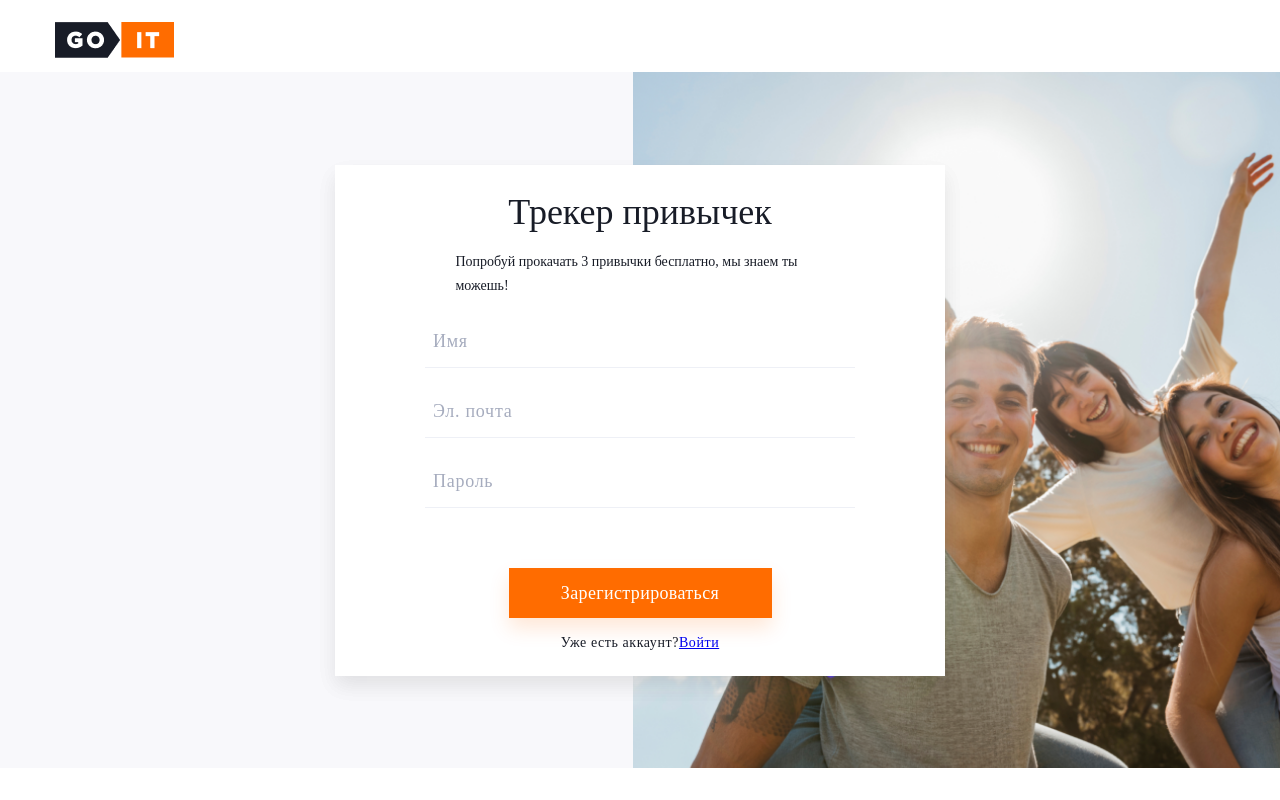
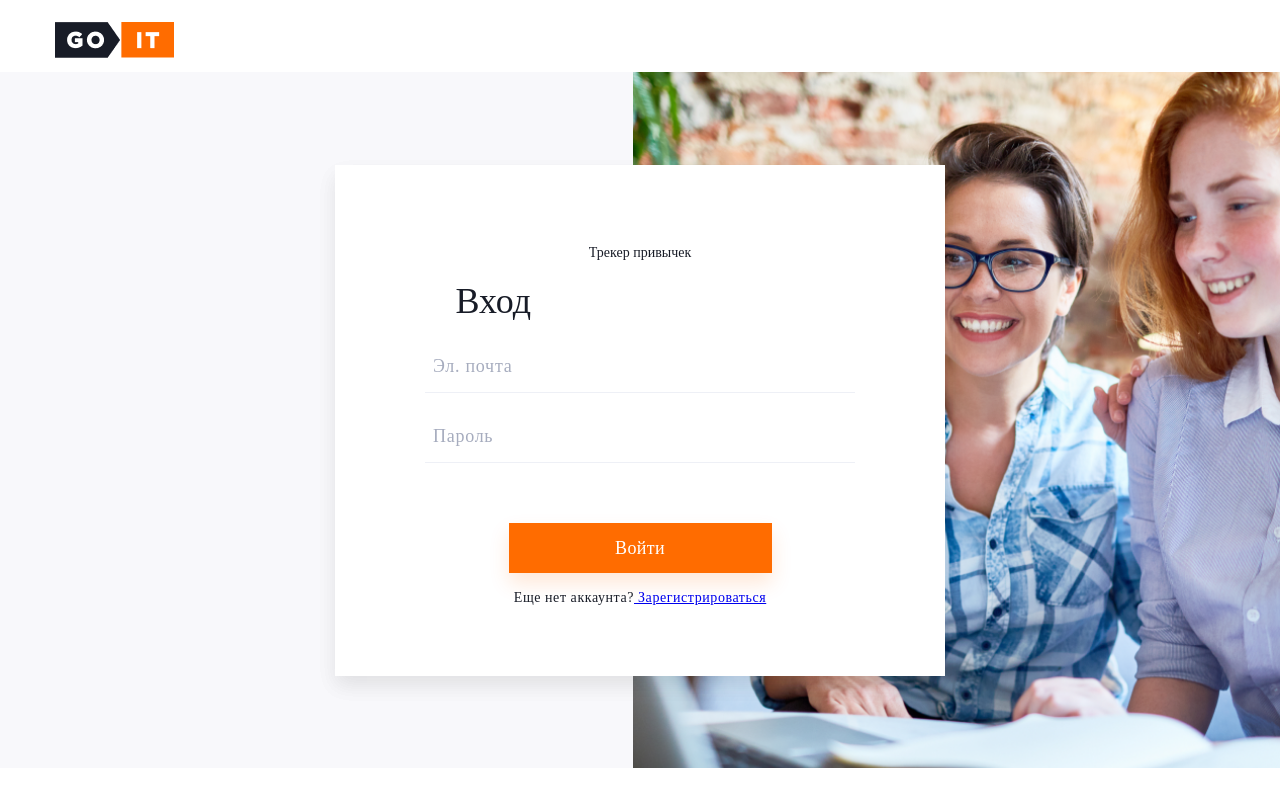
Before and after one commit to Serzh108/GoIT_Final_Project, a React (Create React App) app: page / in a window 1280 px wide. Built offline with nearby package versions, Linux system fonts and the light colour scheme.

Commit message:
add uuidv4 fir input id

```diff
--- a/package.json
+++ b/package.json
@@ -16,7 +16,8 @@
     "react-redux": "^7.2.1",
     "react-router-dom": "^5.2.0",
     "react-scripts": "3.4.3",
-    "redux-persist": "^6.0.0"
+    "redux-persist": "^6.0.0",
+    "uuid": "^8.3.0"
   },
   "scripts": {
     "start": "react-scripts start",
--- a/src/App.js
+++ b/src/App.js
@@ -5,6 +5,7 @@ import SideBarHabits from './components/SideBarHabits';
 import RegistrationPage from './pages/auth/RegistrationPage';
 import ExitModal from './components/ExitModal/ExitModal';
 import DeleteHabitModal from './components/DeleteHabitModal/DeleteHabitModal';
+import LoginPage from './pages/auth/LoginPage';
 
 const App = () => {
   return (
@@ -15,8 +16,8 @@ const App = () => {
     //   <header className="App-header">
     //     <img src={logo} className="App-logo" alt="logo" />
     //     <p>GoIT Bootcamp19 Final project</p>
-    <RegistrationPage />
-    //     {/* <LoginPage /> */}
+    // <RegistrationPage />
+    <LoginPage />
     //   </header>
     // </div>
   );
--- a/src/pages/auth/LoginForm.js
+++ b/src/pages/auth/LoginForm.js
@@ -1,5 +1,5 @@
 import React, { Component } from 'react';
-// import shortid from 'shortid';
+import { v4 as uuidv4 } from 'uuid';
 import styles from './LoginForm.module.css';
 
 class LoginForm extends Component {
@@ -10,10 +10,8 @@ class LoginForm extends Component {
     ispasswordOnFocus: false,
   };
   // ============= temp!!! =========
-  emailInputId = new Date();
-  passwordInputId = new Date();
-  // emailInputId = shortid.generate();
-  // passwordInputId = shortid.generate();
+  emailInputId = uuidv4();
+  passwordInputId = uuidv4();
 
   handleChange = e => {
     const { name, value } = e.currentTarget;
--- a/src/pages/auth/RegistrationForm.js
+++ b/src/pages/auth/RegistrationForm.js
@@ -1,5 +1,5 @@
 import React, { Component } from 'react';
-// import shortid from 'shortid';
+import { v4 as uuidv4 } from 'uuid';
 import styles from './RegistrationForm.module.css';
 
 class RegistrationForm extends Component {
@@ -12,11 +12,9 @@ class RegistrationForm extends Component {
     ispasswordOnFocus: false,
   };
   // ============= temp!!! =========
-  nameInputId = new Date();
-  emailInputId = new Date();
-  passwordInputId = new Date();
-  // emailInputId = shortid.generate();
-  // passwordInputId = shortid.generate();
+  nameInputId = uuidv4();
+  emailInputId = uuidv4();
+  passwordInputId = uuidv4();
 
   handleChange = e => {
     const { name, value } = e.currentTarget;
```
Also changed, not shown: 1 other file (tests, documents, lock files or other folders).
